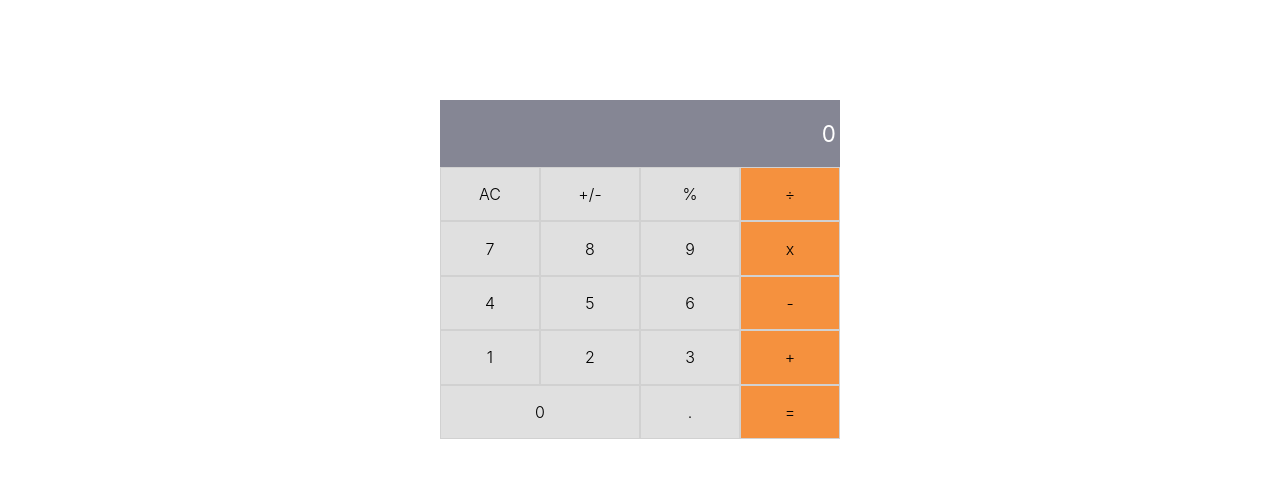
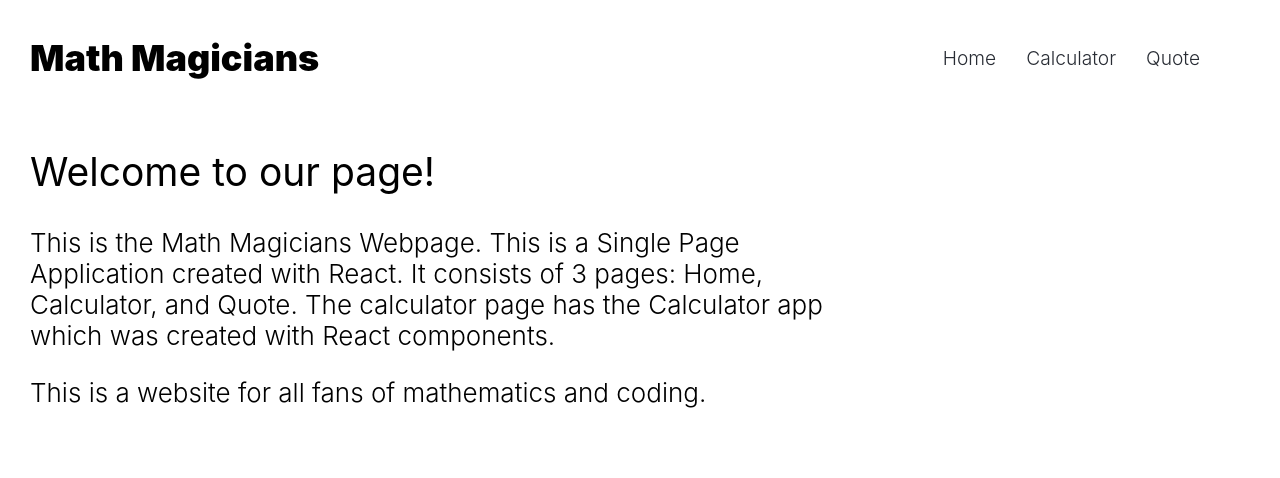
Before and after one commit to leonardodiasb/math-magicians, a React (Create React App) app: page / in a window 1280 px wide. Shown: the top 478 px of the page. Built offline with nearby package versions, Linux system fonts and the light colour scheme.

Commit message:
Create SPA, Home, Calculator and Quote pages

```diff
--- a/package.json
+++ b/package.json
@@ -10,6 +10,7 @@
     "prop-types": "^15.7.2",
     "react": "^17.0.2",
     "react-dom": "^17.0.2",
+    "react-router-dom": "^5.2.0",
     "react-scripts": "4.0.3",
     "web-vitals": "^1.1.2"
   },
--- a/src/App.css
+++ b/src/App.css
@@ -1,39 +1,46 @@
-.App {
-  text-align: center;
+.active-link {
+  color: orangered;
+  text-decoration: underline;
 }
 
-.App-logo {
-  height: 40vmin;
-  pointer-events: none;
+nav {
+  display: flex;
+  justify-content: space-between;
+  padding: 6px 30px;
 }
 
-@media (prefers-reduced-motion: no-preference) {
-  .App-logo {
-    animation: App-logo-spin infinite 20s linear;
-  }
+nav > h1 {
+  font-size: 36px;
+  font-weight: 900;
 }
 
-.App-header {
-  background-color: #282c34;
-  min-height: 100vh;
+.nav-list {
+  list-style: none;
   display: flex;
-  flex-direction: column;
+  padding: 0 50px;
+  justify-content: flex-end;
+  gap: 30px;
+  font-size: larger;
   align-items: center;
-  justify-content: center;
-  font-size: calc(10px + 2vmin);
-  color: white;
 }
 
-.App-link {
-  color: #61dafb;
+.nav-li > a {
+  text-decoration: none;
+  color: #282c34;
 }
 
-@keyframes App-logo-spin {
-  from {
-    transform: rotate(0deg);
-  }
+.quote-container {
+  margin: 150px 200px;
+  text-align: center;
+  font-size: 26px;
+}
 
-  to {
-    transform: rotate(360deg);
-  }
+.home-container {
+  margin: 30px;
+  font-size: 26px;
+  width: 800px;
 }
+
+.home-container > h2 {
+  font-weight: 400;
+}
--- a/src/App.js
+++ b/src/App.js
@@ -1,7 +1,12 @@
 import React from 'react';
+// import { BrowserRouter as Router } from  'react-router-dom';
+import { BrowserRouter as Router, Route, Switch } from 'react-router-dom';
 import './App.css';
 
 import Calculator from './components/Calculator';
+import Navbar from './components/Navbar';
+import Home from './components/pages/Home';
+import Quote from './components/pages/Quote';
 
 class App extends React.Component {
   constructor(props) {
@@ -11,9 +16,23 @@ class App extends React.Component {
 
   render() {
     return (
-      <div className="app">
-        <Calculator />
-      </div>
+      <Router>
+        <Navbar />
+        <Switch>
+          <Route path="/calculator">
+            <div className="app">
+              <h2>Lets do some Math!</h2>
+              <Calculator />
+            </div>
+          </Route>
+          <Route exact path="/">
+            <Home />
+          </Route>
+          <Route path="/quote">
+            <Quote />
+          </Route>
+        </Switch>
+      </Router>
     );
   }
 }
--- a/src/components/Calculator.css
+++ b/src/components/Calculator.css
@@ -16,15 +16,20 @@
 
 .app {
   display: flex;
-  align-items: center;
-  justify-content: center;
-  height: 100vh;
+  align-items: baseline;
+  justify-content: space-between;
   width: 100%;
 }
 
+.app > h2 {
+  font-size: 40px;
+  font-weight: 500;
+  padding-left: 40px;
+}
+
 .calculator {
+  padding-right: 30px;
   width: 400px;
-  height: 600px;
 }
 
 .calculator .calc-display {
--- /dev/null
+++ b/src/components/Navbar.js
@@ -0,0 +1,42 @@
+import React from 'react';
+import { NavLink } from 'react-router-dom';
+
+const Navbar = () => {
+  const links = [
+    {
+      id: 1,
+      path: '/',
+      text: 'Home',
+    },
+    {
+      id: 2,
+      path: '/calculator',
+      text: 'Calculator',
+    },
+    {
+      id: 3,
+      path: '/quote',
+      text: 'Quote',
+    },
+  ];
+
+  return (
+    <nav>
+      <h1>Math Magicians</h1>
+      <ul className="nav-list">
+        {links.map((link) => (
+          <li key={link.id} className="nav-li">
+            <NavLink
+              to={link.path}
+              activeClassName="active-link"
+              exact
+            >
+              {link.text}
+            </NavLink>
+          </li>
+        ))}
+      </ul>
+    </nav>
+  );
+};
+export default Navbar;
--- /dev/null
+++ b/src/components/pages/Home.js
@@ -0,0 +1,14 @@
+import React from 'react';
+
+const Home = () => (
+  <div className="home-container">
+    <h2>Welcome to our page!</h2>
+    <p>
+      This is the Math Magicians Webpage. This is a Single Page Application created with React.
+      It consists of 3 pages: Home, Calculator, and Quote.
+      The calculator page has the Calculator app which was created with React components.
+    </p>
+    <p>This is a website for all fans of mathematics and coding.</p>
+  </div>
+);
+export default Home;
--- /dev/null
+++ b/src/components/pages/Quote.js
@@ -0,0 +1,11 @@
+import React from 'react';
+
+const Quote = () => (
+  <div className="quote-container">
+    <p>
+      &quot;Mathematics is not about number, equations, computations, or algorithms:
+      its about understanding. -William Paul Thurston&quot;
+    </p>
+  </div>
+);
+export default Quote;
```
Also changed, not shown: 1 other file (tests, documents, lock files or other folders).
